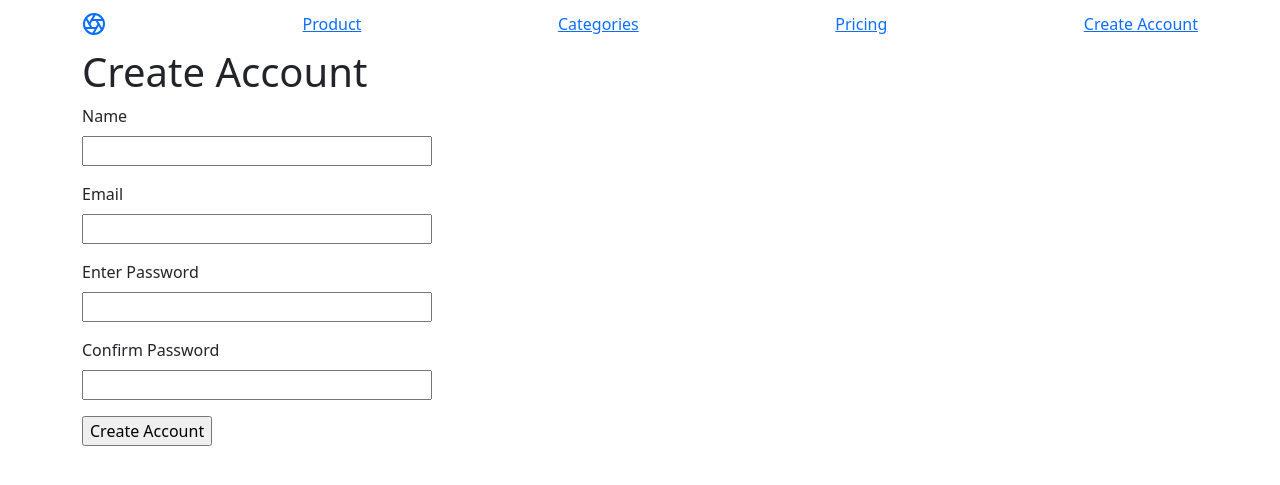
After one commit to h0se69/DealExpress, a Flask app: page /create-account in a window 1280 px wide. The commit adds this page. Shown: the top 485 px of the page. Run offline with Flask 3, Linux system fonts and the light colour scheme; some libraries are stand-ins or nearby versions.

Commit message:
Add to database functional, still need to implement bounds to account creation, but should be able to create account as of now.

```diff
--- a/DealExpress/forms.py
+++ b/DealExpress/forms.py
@@ -5,3 +5,11 @@ from wtforms.validators import DataRequired
 class SearchForm(FlaskForm):
     search_term = StringField("Search", validators=[DataRequired()])
     submit = SubmitField(label="Search")
+
+class SignupForm(FlaskForm):
+    name = StringField("Name", validators=[DataRequired()])
+    email = StringField("Email", validators=[DataRequired()])
+    password1 = StringField("Enter Password", validators=[DataRequired()])
+    password2 = StringField("Confirm Password", validators=[DataRequired()])
+    #password 2 only in form, not models file, only need to check in form
+    submit = SubmitField(label="Create Account")
--- a/DealExpress/models.py
+++ b/DealExpress/models.py
@@ -5,3 +5,9 @@ class Item(db.Model):
     price = db.Column(db.String(64))
     id = db.Column(db.Integer, primary_key=True)
     retailer = db.Column(db.String(64))
+
+class User(db.Model):
+    id = db.Column(db.Integer, primary_key=True)
+    name = db.Column(db.String(64))
+    email = db.Column(db.String(128))
+    password1 = db.Column(db.String(128))
--- a/DealExpress/routes.py
+++ b/DealExpress/routes.py
@@ -1,4 +1,7 @@
-from flask import render_template, Blueprint
+from .forms import SignupForm
+from flask import render_template, Blueprint, redirect, url_for
+from .models import User
+from DealExpress import db
 
 from DealExpress.APIs.amazon import Amazon
 from DealExpress.APIs.eBay import eBay
@@ -7,6 +10,18 @@ from DealExpress.APIs.target import Target
 #from DealExpress import flaskObj
 
 routes = Blueprint('routes', __name__)
+
+@routes.route('/create-account', methods=['GET', 'POST'])
+def createAccount():
+    signUp = SignupForm()
+    if signUp.validate_on_submit(): #button pressed, user filled all entries of form
+        #check password match, valid email, user not exists
+        #user_exists = User.query(email=signUp.email.data).first()
+        user = User(email=signUp.email.data, name=signUp.name.data, password1=signUp.password1.data)#use password1 data from form, p2 would work too after our checks
+        db.session.add(user)
+        db.session.commit()
+        return redirect(url_for('routes.homePage'))
+    return render_template("/signUp.html", title = 'Create Account', form=signUp)
 
 @routes.route('/', methods=["GET"])
 def homePage():
--- a/DealExpress/templates/base.html
+++ b/DealExpress/templates/base.html
@@ -37,6 +37,7 @@
           <a class="py-2 d-none d-md-inline-block" href={{ url_for("routes.productSearchPage") }}>Product</a>
           <a class="py-2 d-none d-md-inline-block" href={{ url_for("routes.homePage") }}>Categories</a>
           <a class="py-2 d-none d-md-inline-block" href={{ url_for("routes.subscriptionPricingHome") }}>Pricing</a>
+          <a class="py-2 d-none d-md-inline-block" href={{ url_for("routes.createAccount") }}>Create Account</a>
         </div>
       </nav>
 
--- /dev/null
+++ b/DealExpress/templates/signUp.html
@@ -0,0 +1,31 @@
+{% extends "base.html" %}
+{% block content %}
+<!doctype html>
+<html lang="en">
+      <body>
+        <h1>Create Account</h1>
+        <form action="" method="post" novalidate>
+        {{form.hidden_tag()}}
+        <p>
+            {{form.name.label()}}<br>
+            {{form.name(size=32)}}
+        </p>
+        <p>
+            {{form.email.label()}}<br>
+            {{form.email(size=32)}}
+        </p>
+        <p>
+            {{form.password1.label()}}<br>
+            {{form.password1(size=32)}}
+        </p>
+        <p>
+            {{form.password2.label()}}<br>
+            {{form.password2(size=32)}}
+        </p>
+        <p>
+            {{form.submit}}
+        </p>
+        </form>
+        {% endblock %}
+      </body>
+</html>
```
Also changed, not shown: DealExpress/app.db.
